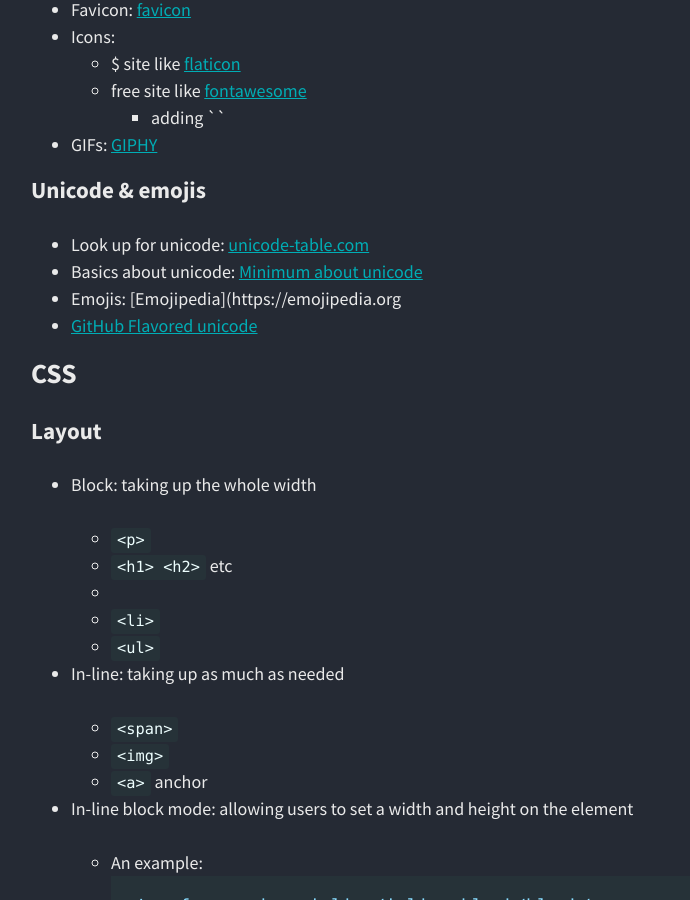
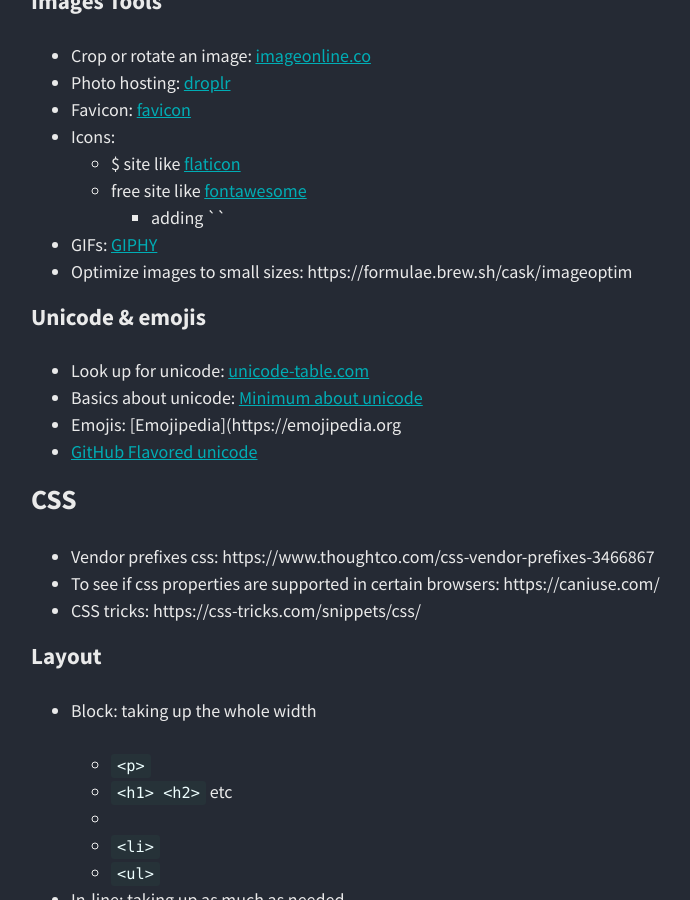
Before and after one commit to tian3rd/tian3rd.github.io, a Jekyll site: the page built from _posts/2021-07-28-Web-Development-Resources.md, in a window 1280 px wide and 900 px high, scrolled down 1543 px. Shown: the whole window, without its empty margins (344-1034 px from the left). Built offline with Jekyll 4.4.1, drawn with Linux system fonts in a browser that asks for light colours; nearby versions of some CDN libraries; some of the changed text lies outside the part shown.

Commit message:
add css resources

```diff
--- a/_posts/2021-07-28-Web-Development-Resources.md
+++ b/_posts/2021-07-28-Web-Development-Resources.md
@@ -55,6 +59,7 @@
   - free site like [fontawesome](https://fontawesome.com)
     - adding ``
 - GIFs: [GIPHY](https://giphy.com)
+- Optimize images to small sizes: https://formulae.brew.sh/cask/imageoptim
 
 ### Unicode & emojis
 
@@ -64,6 +69,10 @@
 - [GitHub Flavored unicode](https://github.com/ikatyang/emoji-cheat-sheet/blob/master/README.md)
 
 ## CSS
+
+- Vendor prefixes css: https://www.thoughtco.com/css-vendor-prefixes-3466867
+- To see if css properties are supported in certain browsers: https://caniuse.com/
+- CSS tricks: https://css-tricks.com/snippets/css/
 
 ### Layout
 
```
Also changed, not shown: other parts of _posts/2021-07-28-Web-Development-Resources.md (+10 -0 lines).
